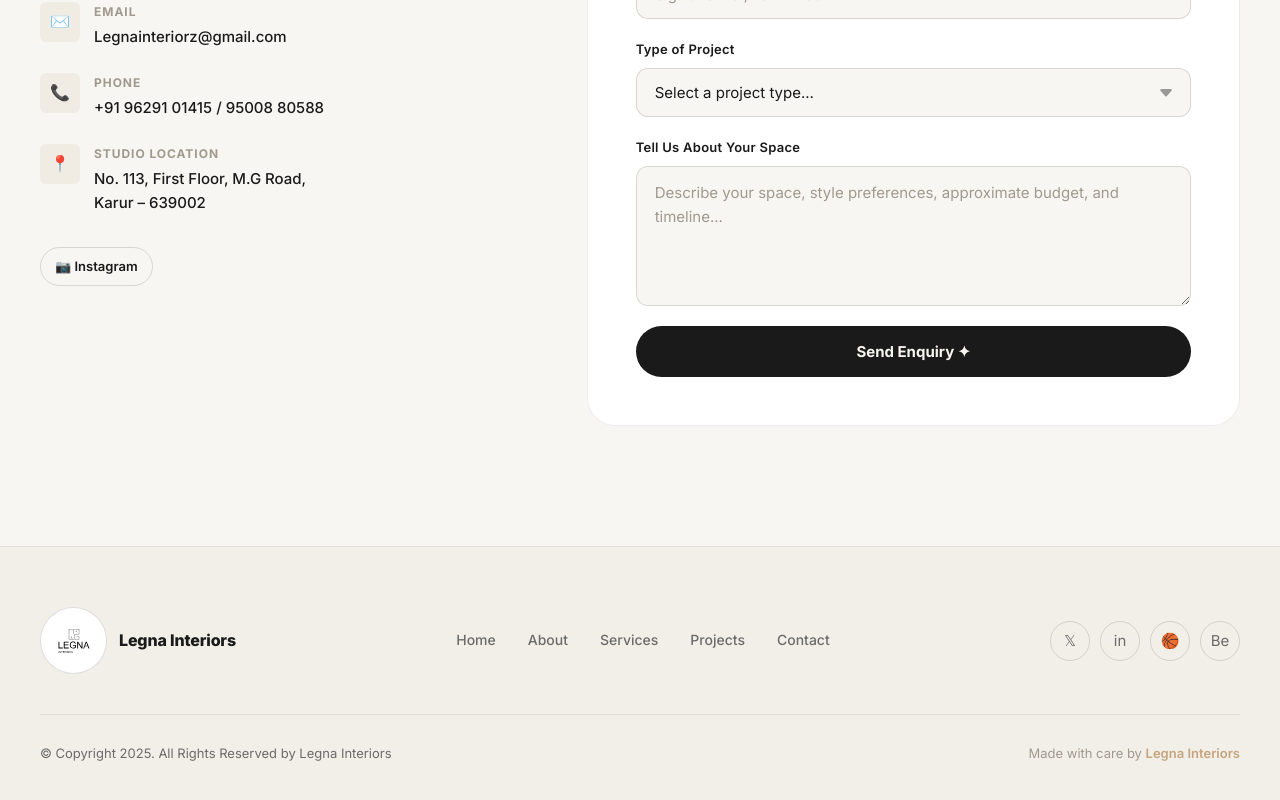
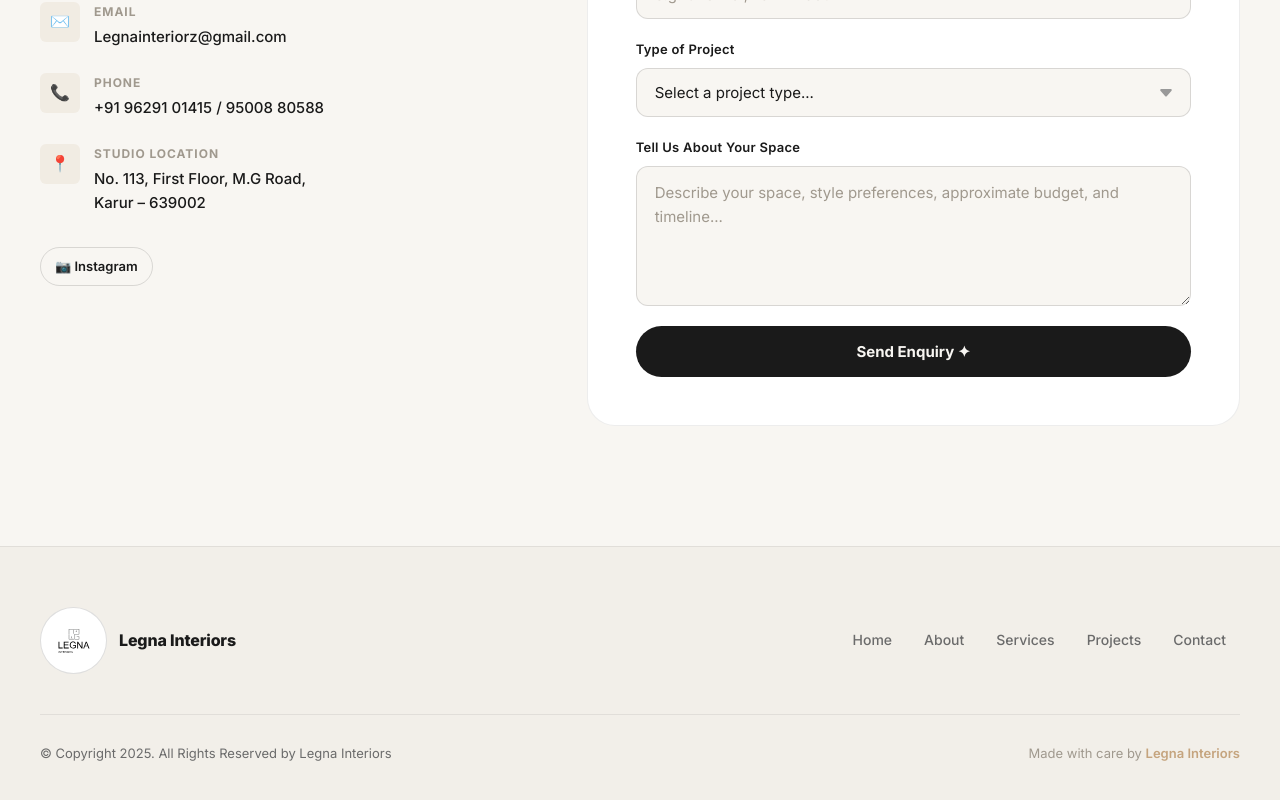
Before and after one commit to Legna-Interiorz/Legna-Interiorz, a React (Vite) app: page / in a window 1280 px wide. Shown: the part 7177-7977 px from the top of the page. Built offline with nearby package versions, Linux system fonts and the light colour scheme.

Commit message:
Update Footer.jsx

```diff
--- a/src/components/Footer/Footer.jsx
+++ b/src/components/Footer/Footer.jsx
@@ -33,12 +33,7 @@ export default function Footer() {
           </ul>
 
           {/* Socials */}
-          <div className="footer-socials">
-            <a href="#" className="footer-social-icon" aria-label="Twitter">𝕏</a>
-            <a href="#" className="footer-social-icon" aria-label="LinkedIn">in</a>
-            <a href="#" className="footer-social-icon" aria-label="Dribbble">🏀</a>
-            <a href="#" className="footer-social-icon" aria-label="Behance">Be</a>
-          </div>
+
         </div>
 
         <div className="footer-divider" />
```
